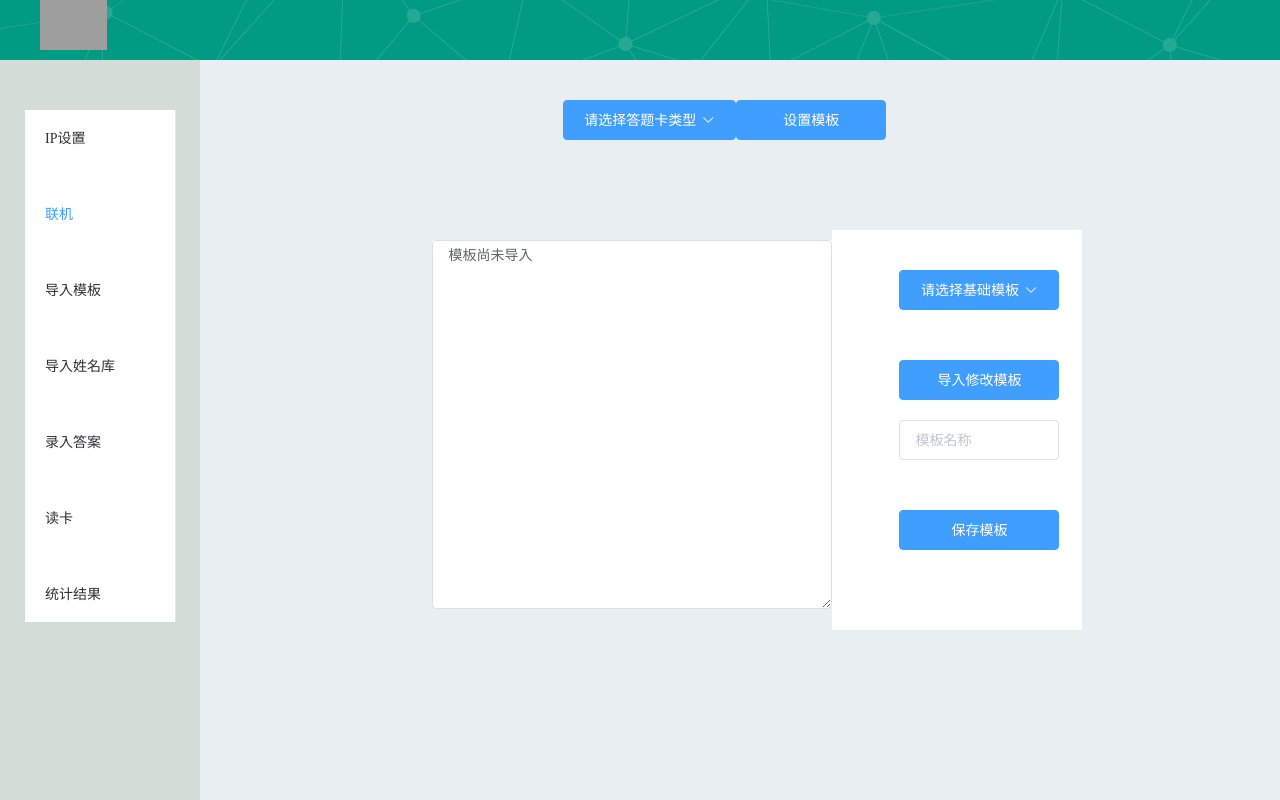
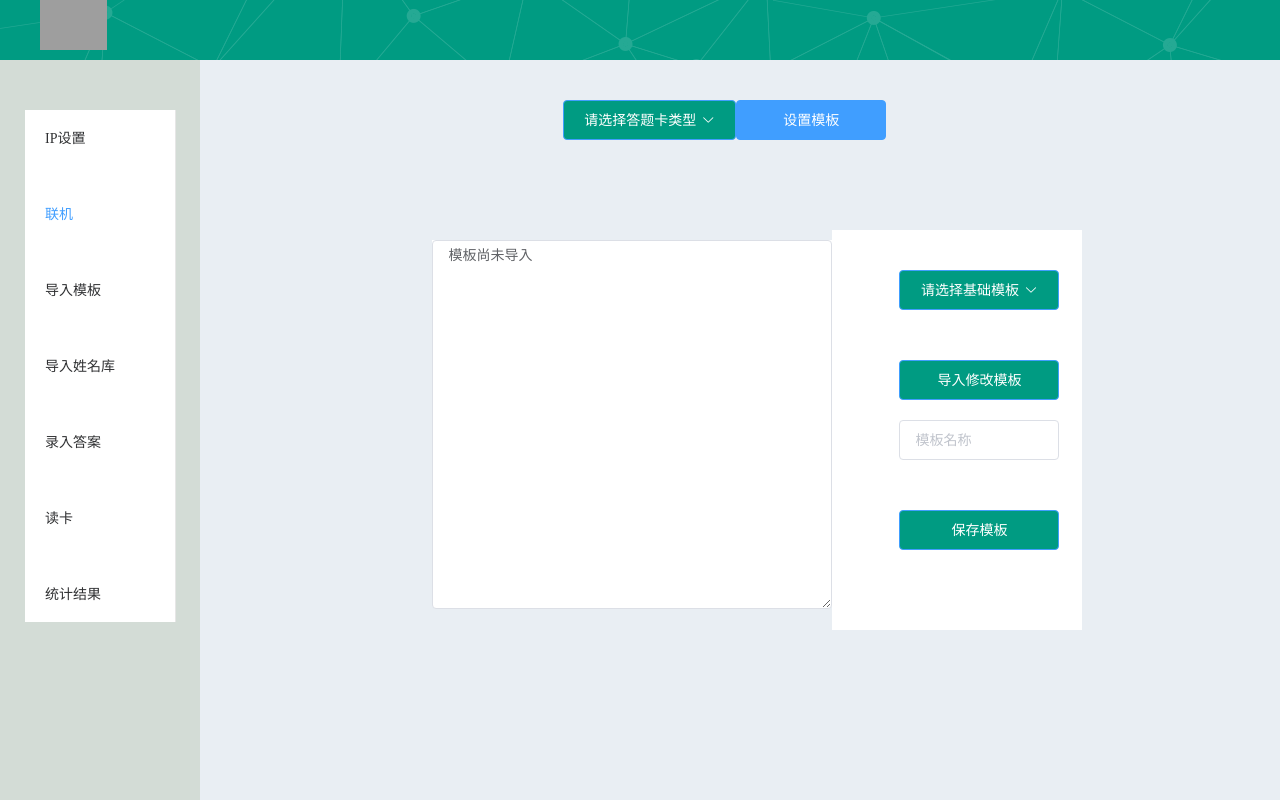
Before and after one commit to FocusYangQ/nanhaoQianduan, a Vue app: page /dist/setTem in a window 1280 px wide. Built offline with nearby package versions, Linux system fonts and the light colour scheme; grey boxes are pictures that could not be loaded.

Commit message:
main框内部颜色修改完成

```diff
--- a/src/components/access.vue
+++ b/src/components/access.vue
@@ -34,6 +34,7 @@
 
 <style scoped>
 .handleAccess{
+  background-color: #009b82;
   width: 250px;
   height: 100px;
   font-size: 32px;
--- a/src/components/readCard.vue
+++ b/src/components/readCard.vue
@@ -137,8 +137,6 @@
 
           if ( res.data === true ) {
 
-
-
           }
 
         })
@@ -168,6 +166,12 @@
     display: block;
     width: 400px;
   }
+  .upLoadBtn {
+    background-color: #009b82;
+  }
+  .confirm {
+    background-color: #009b82;
+  }
   .btnContainer{
     height: 100px;
     width: 600px;
@@ -181,7 +185,6 @@
     position: absolute;
     left: 30%;
     top: 30%;
-    background-color: yellow;
     margin-top: 20px;
     width: 800px;
   }
--- a/src/components/result.vue
+++ b/src/components/result.vue
@@ -92,6 +92,12 @@
     display: block;
     width: 400px;
   }
+  .upLoadBtn {
+    background-color: #009b82;
+  }
+  .confirm {
+    background-color: #009b82;
+  }
   .btnContainer{
     height: 100px;
     width: 600px;
--- a/src/components/setNaTem.vue
+++ b/src/components/setNaTem.vue
@@ -202,6 +202,12 @@ export default {
 </script>
 
 <style scoped>
+  .uploadBtn {
+    background-color: #009b82;
+  }
+  .confirm {
+    background-color: #009b82;
+  }
   .allContainer{
     display: block;
     width: 400px;
@@ -219,7 +225,6 @@ export default {
     position: absolute;
     left: 30%;
     top: 30%;
-    background-color: yellow;
     margin-top: 20px;
     width: 800px;
   }
--- a/src/components/setStdAns.vue
+++ b/src/components/setStdAns.vue
@@ -97,6 +97,12 @@
 </script>
 
 <style scoped>
+  .all_confirm {
+    background-color: #009b82;
+  }
+  .confirmBtn {
+    background-color: #009b82;
+  }
 .btnContainerOutside{
   background-color: white;
   width: 500px;
@@ -109,7 +115,6 @@
   top: 15%;
 }
 .btnContainerInside{
-  background-color: blue;
   width: 400px;
   display: flex;
 }
@@ -135,7 +140,6 @@
     left: 28%;
     top: 35%;
     display: flex;
-    background-color: yellow;
     width: 700px;
     height: 400px;
   }
@@ -146,7 +150,6 @@
   .inputBox{
     margin-top: 20px;
     margin-left: 19px;
-    background-color: green;
     display: flex;
     width: 240px;
     height: 50px;
--- a/src/components/setTem.vue
+++ b/src/components/setTem.vue
@@ -159,9 +159,21 @@
 </script>
 
 <style scoped>
+  .select_tem{
+    background-color: #009b82;
+  }
   .Container{
     display: flex;
     background-color: white;
+  }
+  .select_tem2 {
+    background-color: #009b82;
+  }
+  .setTemBtn0 {
+    background-color: #009b82;
+  }
+  .setTemBtn {
+    background-color: #009b82;
   }
 .BtnContainer{
   position: absolute;
```
